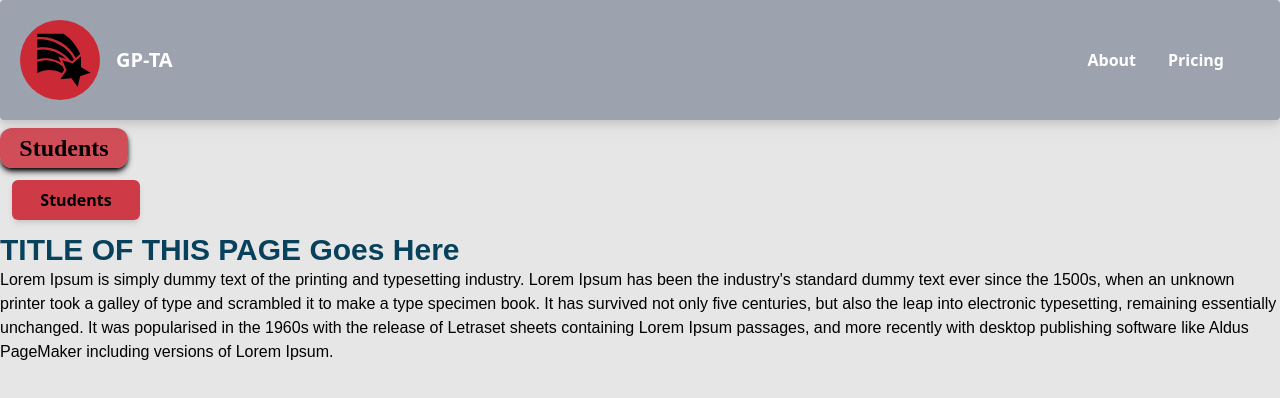
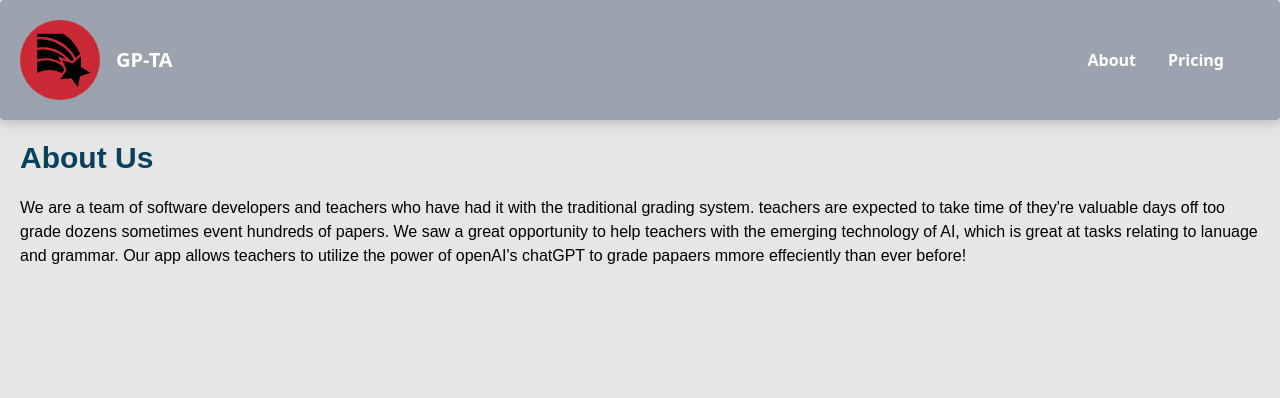
Before and after one commit to Kennyk22/GP-TA, a React (Create React App) app in the folder client/: page /about in a window 1280 px wide. Shown: the top 398 px of the page. Built offline with nearby package versions, Linux system fonts and the light colour scheme.

Commit message:
Small fixes

```diff
--- a/client/src/Components/About.tsx
+++ b/client/src/Components/About.tsx
@@ -5,14 +5,10 @@ import React from 'react'
   //              Darkest Blue  Bright Red    Fade Red    Blue          cyan
   return (
     <div className='w-full flex flex-col justify-center content-center'>
-      <button className='bg-[#cc2936] text-2xl font-bold Alegreya  rounded-xl text-black bg-opacity-80 p-1 shadow-md shadow-black mt-2 w-[10%] hover:bg-[#ebbab9]'>Students</button>
-
-      <button className="bg-[#cc2936] hover:bg-[#cc2936] text-black font-bold py-2 bg-opacity-90 px-4 rounded-md shadow-md m-3 w-[10%]">
-        Students
-      </button>
-
-      <h1 className='title-font font-bold text-3xl text-[#08415c] Hind'>TITLE OF THIS PAGE Goes Here</h1>
-      <p className='Montserrat'>Lorem Ipsum is simply dummy text of the printing and typesetting industry. Lorem Ipsum has been the industry's standard dummy text ever since the 1500s, when an unknown printer took a galley of type and scrambled it to make a type specimen book. It has survived not only five centuries, but also the leap into electronic typesetting, remaining essentially unchanged. It was popularised in the 1960s with the release of Letraset sheets containing Lorem Ipsum passages, and more recently with desktop publishing software like Aldus PageMaker including versions of Lorem Ipsum.</p>
+      <h1 className='title-font font-bold text-3xl text-[#08415c] Hind py-5 px-5'>About Us</h1>
+      <p className='Montserrat px-5'>We are a team of software developers and teachers who have had it with the traditional grading system. teachers are expected to take time of they're valuable days off too grade dozens sometimes event hundreds of papers.
+        We saw a great opportunity to help teachers with the emerging technology of AI, which is great at tasks relating to lanuage and grammar. Our app allows teachers to utilize the power of openAI's chatGPT to grade papaers mmore effeciently than ever before!
+      </p>
     </div>
   )
 }
--- a/client/src/Components/GPTA.tsx
+++ b/client/src/Components/GPTA.tsx
@@ -138,8 +138,8 @@ const formatText = (text:any) => {
     //whole dashboard
     <section ref={myRef} className="">
       {/* second header with dropdown menus */}
-      <div className='justify-between inline-block flex shadow'>
-        <p>{isAuthenticated ? <p className='border-red-700 border-2 text-black font-bold py-2 bg-opacity-90 px-4 rounded-md m-3 w-[100%] hover:bg-black hover:text-white ease-linear transition-all duration-150 cursor-pointer'>{user?.name}'s <span className=''>classroom</span></p> : <p>you are not logged in</p> }</p>
+      <div className='justify-between flex shadow'>
+        <p>{isAuthenticated ? <p className='border-red-700 border-2 text-black font-bold py-2 bg-opacity-90 px-4 rounded-md m-3 hover:bg-black hover:text-white ease-linear transition-all duration-150 cursor-pointer w-fit'>{user?.name}'s <span className=''>classroom</span></p> : <p>you are not logged in</p> }</p>
         {/* <Link to="/teacherFolder"><button className='bg-[#cc2936] hover:bg-[#cc2936] text-black font-bold py-2 bg-opacity-90 px-4 rounded-md shadow-md m-3 w-[60%]'>take me to teacher folder</button></Link> */}
         {/* <Link to="/teacherNotes"><button className='bg-[#cc2936] hover:bg-[#cc2936] text-black font-bold py-2 bg-opacity-90 px-4 rounded-md shadow-md m-3 w-[60%]'>take me to teacher Notes</button></Link> */}
         {/* <DropDown name = {'Assignments'} array= {GPTAstate.allStudents} checkGrammar={checkGrammar}/> */}
--- a/client/src/Components/Header.tsx
+++ b/client/src/Components/Header.tsx
@@ -15,10 +15,10 @@ function Header() {
 <header className="text-white body-font w-full h-30 rounded drop-shadow-lg bg-gray-400">
   <div className="container mx-auto flex flex-wrap p-5 flex-col md:flex-row items-center">
     <a className="flex title-font font-medium items-center text-black mb-4 md:mb-0">
-     <Link to="/"> <svg fill="none" stroke="currentColor" stroke-linecap="round" stroke-linejoin="round" stroke-width="2" className="w-20 h-20 text-black p-1 bg-[#cc2936] rounded-full" viewBox="0 -2 13 19">
+     <Link to="/" className='flex flex-row items-center'> <svg fill="none" stroke="currentColor" stroke-linecap="round" stroke-linejoin="round" stroke-width="2" className="w-20 h-20 text-black p-1 bg-[#cc2936] rounded-full" viewBox="0 -2 13 19">
             <GiRainbowStar />
-          </svg></Link>
-      <span className="text-white text-xl font-bold py-2 px-4 hover:text-black cursor-pointer transition duration-200 ease-in-out">GP-TA</span>
+          </svg>
+      <span className="text-white text-xl font-bold py-2 px-4 hover:text-black cursor-pointer transition duration-200 ease-in-out">GP-TA</span></Link>
     </a>
     <nav className="md:ml-auto flex flex-wrap items-center text-base justify-center">
      <Link to="/about"><a className="text-white font-bold py-2 px-4 rounded hover:bg-black transition duration-200 ease-in-out">About</a></Link>
```
Also changed, not shown: 1 other file (tests, documents, lock files or other folders).
